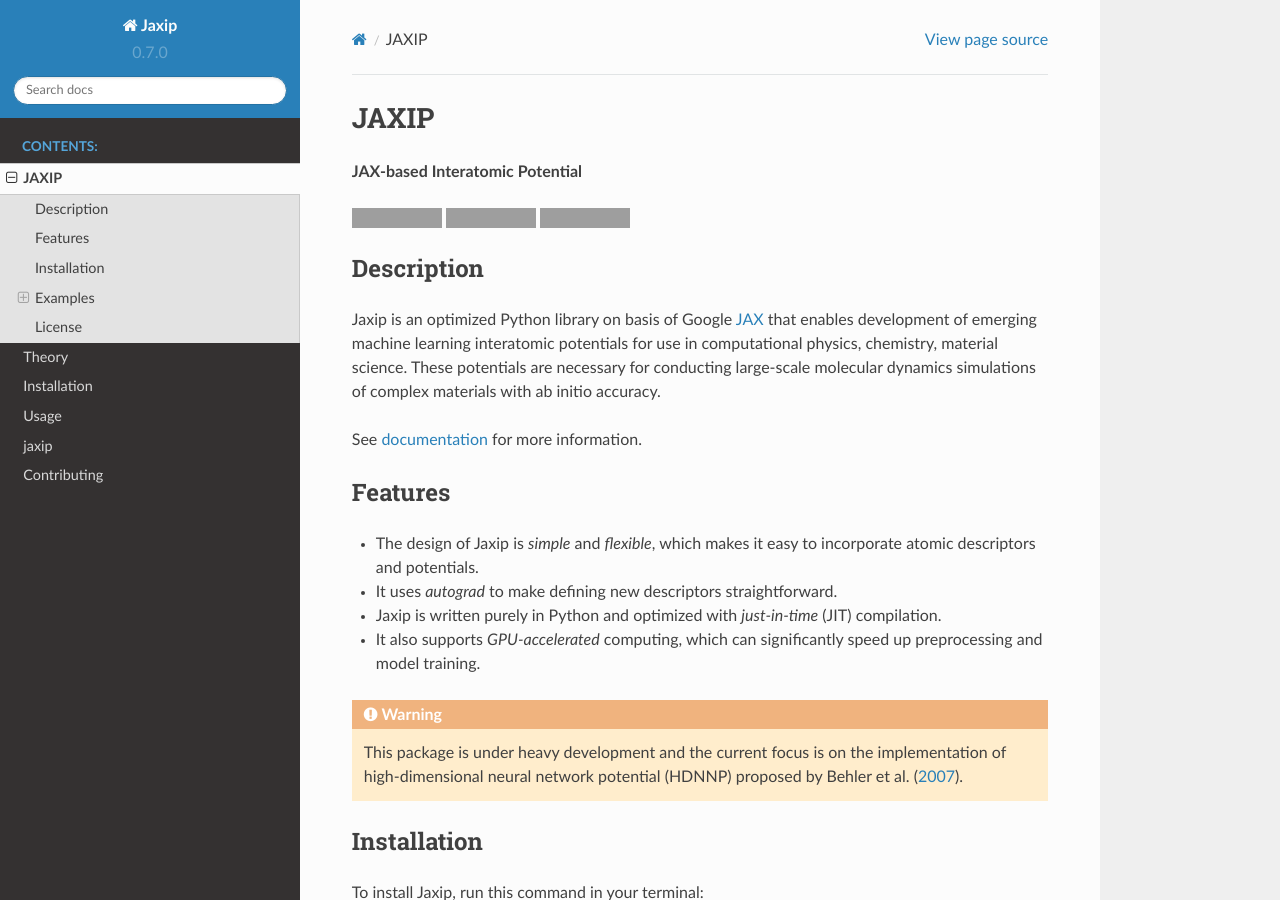
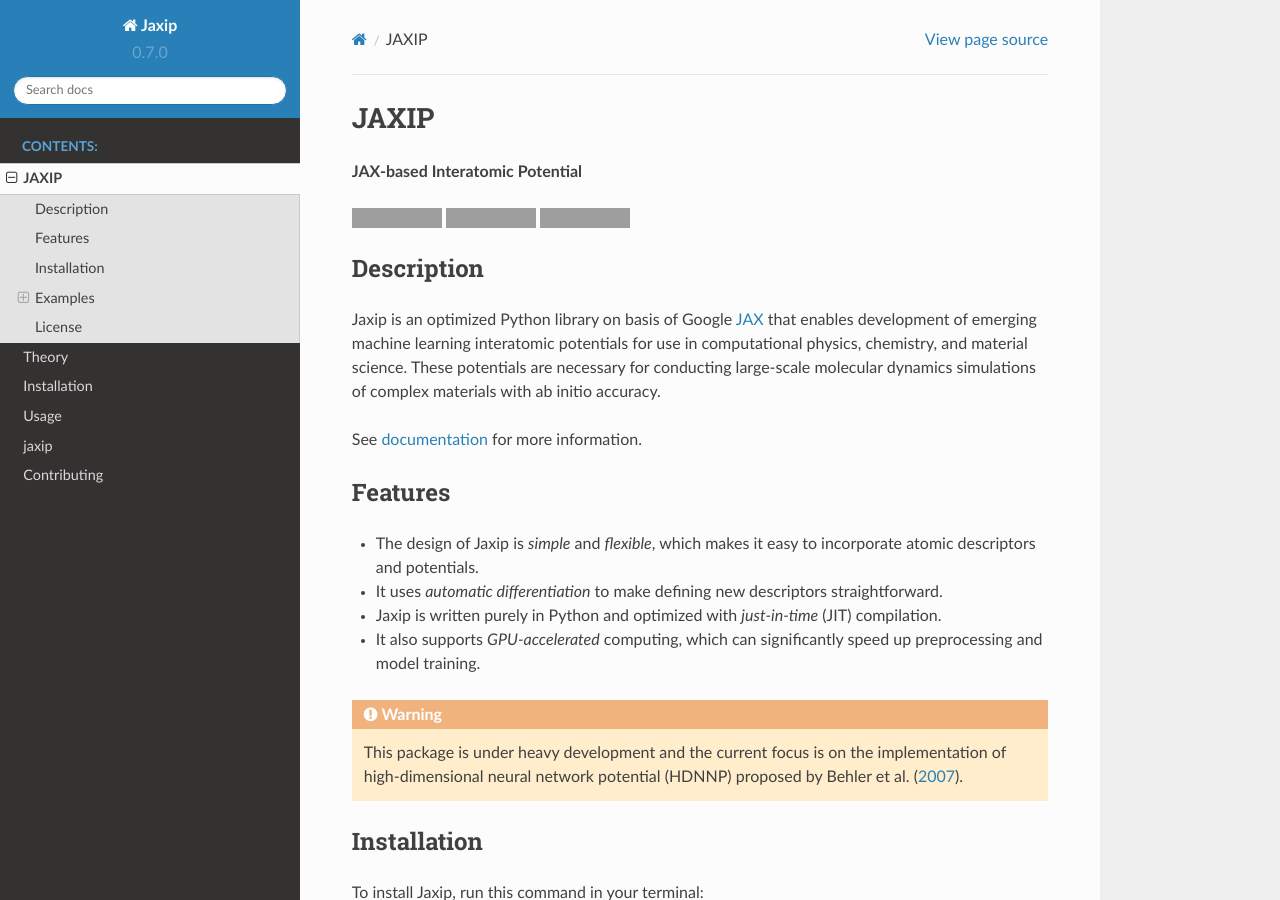
Before and after one commit to hghcomphys/pantea, a Sphinx documentation site: the page built from docs/readme.rst, in a window 1280 px wide and 900 px high. Built offline with Sphinx 7.4.7 and the Read the Docs theme 2.0.0, drawn with Linux system fonts in a browser that asks for light colours; pages that are not in the unit, such as notebooks, are missing from menus; some of the changed text lies outside the part shown; grey boxes are pictures that could not be loaded.

Commit message:
bug fixes and docstring

```diff
--- a/README.rst
+++ b/README.rst
@@ -23,7 +23,7 @@
 -----------
 Jaxip is an optimized Python library on basis of Google `JAX`_ that enables
 development of emerging machine learning interatomic potentials
-for use in computational physics, chemistry, material science.
+for use in computational physics, chemistry, and material science.
 These potentials are necessary for conducting large-scale molecular
 dynamics simulations of complex materials with ab initio accuracy.
 
@@ -38,7 +38,7 @@
 Features
 --------
 * The design of Jaxip is `simple` and `flexible`, which makes it easy to incorporate atomic descriptors and potentials.
-* It uses `autograd` to make defining new descriptors straightforward.
+* It uses `automatic differentiation` to make defining new descriptors straightforward.
 * Jaxip is written purely in Python and optimized with `just-in-time` (JIT) compilation.
 * It also supports `GPU-accelerated` computing, which can significantly speed up preprocessing and model training.
 
```
Also changed, not shown: other parts of README.rst (+1 -1 lines), docs/jaxip.datasets.rst (+0 -8 lines), 4 other files.
